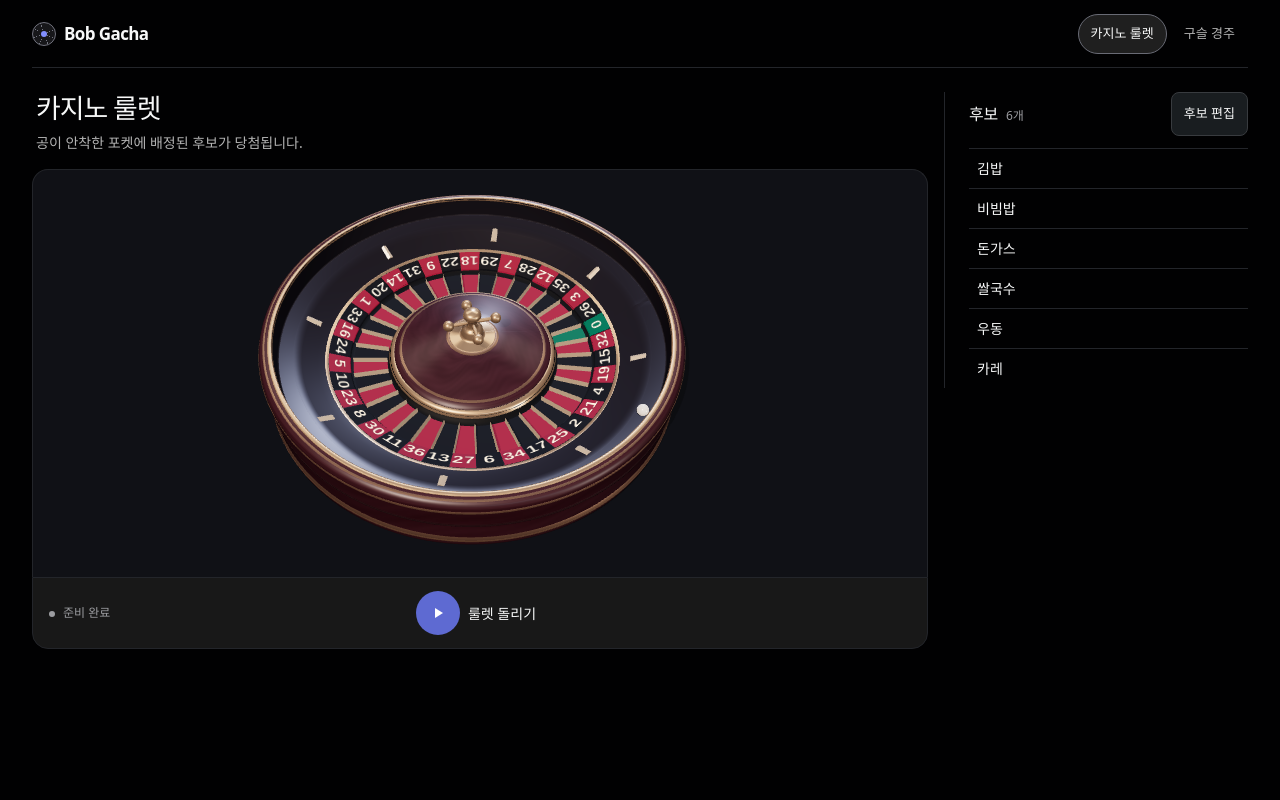
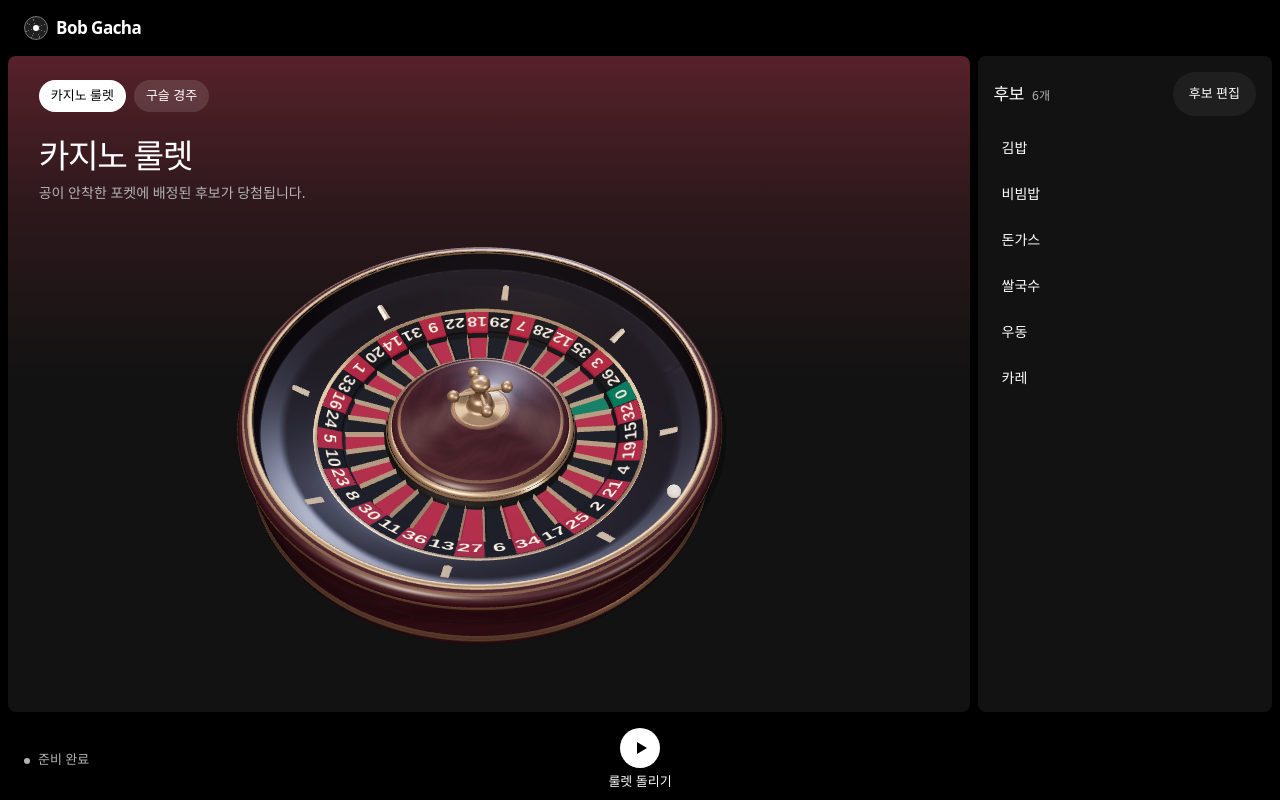
Before and after one commit to linklab/bob-gacha, a Svelte app: page / in a window 1280 px wide. Built offline with nearby package versions, Linux system fonts and the light colour scheme.

Commit message:
Style draw workspace around each game palette

```diff
--- a/src/app/App.svelte
+++ b/src/app/App.svelte
@@ -183,32 +183,33 @@
       <span class="brand-mark" aria-hidden="true"></span>
       <h1>Bob Gacha</h1>
     </div>
+  </header>
+
+  <main class="workspace">
+    <section class="draw-stage" data-mode={mode} aria-labelledby="mode-title">
       <nav class="mode-nav" aria-label="뽑기 방식">
         {#each modeIds as id (id)}
           <button
             type="button"
             aria-pressed={mode === id}
-          aria-controls="draw-stage"
+            aria-controls="draw-view"
             disabled={isRunning && mode !== id}
             onclick={() => { if (mode !== id) void showMode(id); }}
           >{modes[id].title}</button>
         {/each}
       </nav>
-  </header>
-
-  <main class="workspace">
-    <section class="draw-stage" id="draw-stage" aria-labelledby="mode-title">
       <header class="mode-heading">
         <h2 id="mode-title">{settings.title}</h2>
         <p>{settings.description}</p>
       </header>
 
-      <div class="scene-view">
+      <div class="scene-view" id="draw-view">
         <div class="scene-canvas" bind:this={viewport}></div>
         {#if phase === "loading"}
           <span class="scene-loading" aria-hidden="true"></span>
         {/if}
       </div>
+    </section>
 
     <div class="stage-toolbar">
       <div class="stage-readout" aria-live="polite" aria-atomic="true">
@@ -230,7 +231,6 @@
 
       <button
         class="draw-action"
-          class:stop-button={isRunning}
         type="button"
         disabled={phase === "loading"}
         onclick={handleControl}
@@ -247,7 +247,6 @@
         {action}
       </button>
     </div>
-    </section>
 
     <aside class="control-panel" aria-labelledby="candidate-title">
       <div class="panel-heading">
--- a/src/app/app.css
+++ b/src/app/app.css
@@ -2,90 +2,80 @@
   color-scheme: dark;
   font-family: system-ui, -apple-system, "Apple SD Gothic Neo", "Noto Sans KR", sans-serif;
   font-synthesis: none;
-  background: #010102;
-  color: #f7f8f8;
-  --surface-1: #121212;
-  --surface-2: #181818;
-  --surface-3: #1f1f1f;
-  --surface-control: #191d20;
-  --ink: #f7f8f8;
+  background: #000;
+  color: #fff;
+  --panel: #121212;
+  --surface-raised: #1f1f1f;
+  --surface-hover: #2a2a2a;
+  --ink: #fff;
   --muted: #b3b3b3;
-  --subtle: #9c9da1;
-  --hairline: #23252a;
-  --line-strong: #383b3f;
-  --field-line: #696b75;
-  --accent: #5e6ad2;
-  --accent-hover: #828fff;
-  --accent-pressed: #515bc0;
-  --input-focus: #6366f1;
-  --accent-text: #bbc1ff;
-  --accent-ink: #fff;
-  --accent-hover-ink: #0b1024;
-  --negative: #f3727f;
+  --disabled: #929292;
+  --field-line: #727272;
+  --accent: #1ed760;
+  --accent-hover: #3be477;
+  --negative: #ff8d92;
   --space-1: 4px;
   --space-2: 8px;
   --space-3: 12px;
   --space-4: 16px;
   --space-5: 24px;
   --space-6: 32px;
-  --radius-tag: 6px;
-  --radius-control: 8px;
-  --radius-panel: 12px;
-  --radius-scene: 16px;
+  --radius-panel: 8px;
   --radius-pill: 9999px;
 }
 
 * {
   box-sizing: border-box;
 }
+
 body {
   margin: 0;
   font-size: 14px;
   line-height: 1.5;
 }
+
 button,
 textarea {
   font: inherit;
 }
+
 button {
   cursor: pointer;
 }
+
 button:disabled {
   cursor: default;
 }
 
 :where(button, textarea):focus-visible {
-  outline: 2px solid var(--accent-hover);
+  outline: 2px solid var(--ink);
   outline-offset: 3px;
 }
 
 .site-shell {
-  width: min(100% - 64px, 1280px);
+  width: min(100%, 1680px);
   margin-inline: auto;
-  padding-bottom: var(--space-6);
+  padding-inline: var(--space-2);
 }
 
 .topbar {
   display: flex;
-  min-height: 68px;
+  min-height: 56px;
   align-items: center;
-  justify-content: space-between;
-  gap: var(--space-3);
-  border-bottom: 1px solid var(--hairline);
+  padding-inline: var(--space-4);
 }
 
 .brand {
   display: flex;
   align-items: center;
   gap: var(--space-2);
-  white-space: nowrap;
 }
 
 .brand h1 {
   margin: 0;
   font-size: 17px;
-  font-weight: 650;
-  letter-spacing: -0.035em;
+  font-weight: 750;
+  letter-spacing: -0.03em;
 }
 
 .brand-mark {
@@ -93,71 +83,99 @@ button:disabled {
   width: 24px;
   height: 24px;
   place-items: center;
-  border: 1px solid #70717c;
+  border: 1px solid #777;
   border-radius: 50%;
-  background: repeating-conic-gradient(from 22.5deg, #17171a 0 43deg, #747681 43deg 46deg);
+  background: repeating-conic-gradient(from 22.5deg, #202020 0 43deg, #777 43deg 46deg);
 }
 
 .brand-mark::after {
   width: 6px;
   height: 6px;
   border-radius: 50%;
-  background: var(--accent-hover);
+  background: var(--ink);
   content: "";
-}
-
-.mode-nav {
-  display: flex;
-  align-items: center;
-  gap: var(--space-1);
-}
-
-.mode-nav button {
-  min-height: 40px;
-  padding: 0 var(--space-3);
-  border: 1px solid transparent;
-  border-radius: var(--radius-pill);
-  background: transparent;
-  color: var(--muted);
-  font-size: 13px;
-  font-weight: 550;
-  white-space: nowrap;
-}
-
-.mode-nav button[aria-pressed="true"] {
-  border-color: var(--field-line);
-  background: var(--surface-3);
-  color: var(--ink);
-  font-weight: 650;
-}
-
-.mode-nav button:disabled {
-  color: #858589;
 }
 
 .workspace {
   display: grid;
-  grid-template-columns: minmax(0, 1fr) minmax(252px, 304px);
-  align-items: start;
-  gap: var(--space-4);
-  padding-top: var(--space-5);
+  min-height: calc(100svh - 56px);
+  grid-template: "stage roster" 1fr "transport transport" auto / minmax(0, 1fr) clamp(
+      244px,
+      23vw,
+      320px
+    );
+  gap: var(--space-2);
 }
 
 .draw-stage,
 .control-panel {
   min-width: 0;
+  border-radius: var(--radius-panel);
+  background-color: var(--panel);
+}
+
+.draw-stage {
+  --stage-padding: clamp(16px, 2.4vw, 36px);
+  grid-area: stage;
+  display: flex;
+  flex-direction: column;
+  padding: var(--space-5) var(--stage-padding) var(--stage-padding);
+  background-image: linear-gradient(
+    180deg,
+    var(--scene-tone),
+    color-mix(in srgb, var(--scene-tone) 40%, var(--panel)) 148px,
+    var(--panel) 320px
+  );
+}
+
+.draw-stage[data-mode="roulette"] {
+  /* Mahogany wheel and red pockets */
+  --scene-tone: #57212a;
+}
+
+.draw-stage[data-mode="race"] {
+  /* Blue-gray track and steel beams */
+  --scene-tone: #293d58;
+}
+
+.mode-nav {
+  display: flex;
+  flex-wrap: wrap;
+  align-items: center;
+  gap: var(--space-2);
+}
+
+.mode-nav button {
+  min-height: 32px;
+  padding: 0 var(--space-3);
+  border: 0;
+  border-radius: var(--radius-pill);
+  background: rgb(255 255 255 / 12%);
+  color: var(--ink);
+  font-size: 13px;
+  font-weight: 600;
+  white-space: nowrap;
+}
+
+.mode-nav button[aria-pressed="true"] {
+  background: var(--ink);
+  color: #000;
+}
+
+.mode-nav button:disabled {
+  opacity: 0.5;
 }
 
 .mode-heading {
-  padding: 0 var(--space-1) var(--space-4);
+  margin: var(--space-5) 0 var(--space-4);
 }
 
 .mode-heading h2 {
   margin: 0;
-  font-size: clamp(25px, 2.1vw, 28px);
-  font-weight: 600;
-  letter-spacing: -0.038em;
-  line-height: 1.2;
+  font-size: clamp(26px, 2.6vw, 38px);
+  font-weight: 750;
+  letter-spacing: -0.042em;
+  line-height: 1.15;
   word-break: keep-all;
 }
 
@@ -165,26 +183,24 @@ button:disabled {
   margin: var(--space-2) 0 0;
   color: var(--muted);
   font-size: 14px;
-  line-height: 1.5;
   word-break: keep-all;
 }
 
 .scene-view {
   position: relative;
   display: grid;
+  min-height: clamp(282px, 48svh, 500px);
+  flex: 1;
   overflow: clip;
-  height: clamp(308px, 51svh, 500px);
   place-items: center;
-  border: 1px solid var(--hairline);
-  border-bottom: 0;
-  border-radius: var(--radius-scene) var(--radius-scene) 0 0;
-  background: #101116;
+  border-radius: var(--radius-panel);
 }
 
 .scene-canvas {
   position: absolute;
   inset: 0;
 }
+
 .scene-canvas canvas {
   display: block;
   width: 100%;
@@ -197,7 +213,7 @@ button:disabled {
   width: 40px;
   height: 4px;
   border-radius: var(--radius-pill);
-  background: var(--line-strong);
+  background: var(--surface-hover);
 }
 
 .scene-loading::after {
@@ -205,7 +221,7 @@ button:disabled {
   inset: 0 auto 0 0;
   width: 55%;
   border-radius: inherit;
-  background: var(--accent-hover);
+  background: var(--accent);
   content: "";
   animation: loading-scene 950ms ease-in-out infinite alternate;
 }
@@ -221,14 +237,13 @@ button:disabled {
 
 .stage-toolbar {
   display: grid;
-  min-height: 72px;
+  min-height: 80px;
+  grid-area: transport;
   grid-template-columns: minmax(0, 1fr) auto minmax(0, 1fr);
   align-items: center;
   gap: var(--space-3);
-  padding: var(--space-3) var(--space-4);
-  border: 1px solid var(--hairline);
-  border-radius: 0 0 var(--radius-scene) var(--radius-scene);
-  background: var(--surface-2);
+  padding: var(--space-2) var(--space-4) max(var(--space-2), env(safe-area-inset-bottom));
+  background: #000;
 }
 
 .stage-readout {
@@ -239,8 +254,8 @@ button:disabled {
   display: flex;
   align-items: baseline;
   gap: var(--space-2);
-  color: var(--subtle);
-  font-size: 12px;
+  color: var(--muted);
+  font-size: 13px;
   overflow-wrap: anywhere;
 }
 
@@ -250,18 +265,21 @@ button:disabled {
   height: 6px;
   margin-bottom: 1px;
   border-radius: 50%;
-  background: var(--subtle);
+  background: var(--muted);
 }
 
 .stage-status.active {
   color: var(--ink);
 }
+
 .stage-status.active .status-light {
-  background: var(--accent-hover);
+  background: var(--accent);
 }
+
 .error-status {
   color: var(--negative);
 }
+
 .error-status .status-light {
   background: var(--negative);
 }
@@ -271,22 +289,21 @@ button:disabled {
   flex-wrap: wrap;
   align-items: baseline;
   gap: var(--space-1) var(--space-2);
-  min-width: 0;
 }
 
 .draw-result strong {
   min-width: 0;
-  font-size: clamp(18px, 2vw, 24px);
-  font-weight: 650;
+  font-size: clamp(17px, 2vw, 22px);
+  font-weight: 750;
   letter-spacing: -0.025em;
   line-height: 1.2;
   overflow-wrap: anywhere;
 }
 
 .result-label {
-  color: var(--accent-text);
-  font-size: 11px;
-  font-weight: 650;
+  color: var(--accent);
+  font-size: 12px;
+  font-weight: 700;
 }
 
 .pocket-result {
@@ -298,135 +315,118 @@ button:disabled {
 .draw-action,
 .button-primary,
 .button-secondary {
-  display: inline-flex;
   min-height: 44px;
-  align-items: center;
-  justify-content: center;
-  gap: var(--space-2);
-  padding: 0 var(--space-3);
-  border: 1px solid transparent;
-  border-radius: var(--radius-control);
-  font-size: 14px;
-  font-weight: 650;
+  padding: 0 var(--space-4);
+  border: 0;
+  border-radius: var(--radius-pill);
+  font-weight: 700;
   white-space: nowrap;
 }
 
 .draw-action {
+  display: grid;
   align-self: start;
-  padding: 0 var(--space-2) 0 0;
-  border-radius: var(--radius-pill);
+  justify-items: center;
+  gap: var(--space-1);
+  padding: 0 var(--space-2);
   background: transparent;
   color: var(--ink);
-  font-weight: 700;
+  font-size: 13px;
 }
 
 .action-symbol {
   display: grid;
-  flex: none;
-  width: 44px;
-  height: 44px;
+  width: 40px;
+  height: 40px;
   place-items: center;
   border-radius: 50%;
-  background: var(--accent);
-  color: var(--accent-ink);
-  transition: transform 140ms ease-out;
+  background: var(--ink);
+  color: #000;
+  transition: transform 120ms ease-out;
 }
 
 .play-mark {
   width: 0;
   height: 0;
-  margin-left: 2px;
+  margin-left: 3px;
   border: solid transparent;
-  border-width: 5px 0 5px 8px;
+  border-width: 6px 0 6px 10px;
   border-left-color: currentColor;
 }
 
 .stop-mark {
-  width: 9px;
-  height: 9px;
+  width: 10px;
+  height: 10px;
   border-radius: 1px;
   background: currentColor;
 }
+
 .reload-mark {
   font-size: 19px;
   line-height: 1;
 }
 
 .button-secondary {
-  border-color: var(--line-strong);
-  background: var(--surface-control);
+  background: var(--surface-raised);
   color: var(--ink);
 }
 
 .button-primary {
-  background: var(--ink);
+  background: var(--accent);
   color: #000;
-}
-
-.draw-action.stop-button .action-symbol {
-  background: var(--line-strong);
-  color: var(--ink);
 }
 
 @media (hover: hover) {
   .mode-nav button[aria-pressed="false"]:hover:enabled {
-    background: var(--surface-3);
-    color: var(--ink);
+    background: rgb(255 255 255 / 20%);
   }
+
   .button-primary:hover:enabled {
-    background: #fff;
+    background: var(--accent-hover);
   }
+
+  .button-secondary:hover:enabled {
+    background: var(--surface-hover);
+  }
+
   .draw-action:hover:enabled .action-symbol {
-    background: var(--accent-hover);
-    color: var(--accent-hover-ink);
-    transform: scale(1.025);
+    transform: scale(1.06);
   }
-  .button-secondary:hover:enabled {
-    border-color: var(--field-line);
-    background: #292929;
-    color: var(--ink);
-  }
-  .draw-action.stop-button:hover:enabled .action-symbol {
-    background: #48494e;
-    color: var(--ink);
-  }
+
   .candidate-editor textarea:hover:not([aria-invalid="true"]) {
-    border-color: #858791;
+    border-color: var(--muted);
   }
 }
 
-.button-primary:active:enabled {
-  background: #dadbdd;
+.mode-nav button:active:enabled,
+.button-primary:active:enabled,
+.button-secondary:active:enabled {
+  filter: brightness(0.9);
 }
+
 .draw-action:active:enabled .action-symbol {
-  background: var(--accent-pressed);
-  color: var(--accent-ink);
-  transform: scale(0.98);
-}
-.button-secondary:active:enabled {
-  background: var(--surface-1);
-}
-.draw-action.stop-button:active:enabled .action-symbol {
-  background: var(--line-strong);
+  background: #dedede;
+  transform: scale(0.96);
 }
 
 .button-primary:disabled,
 .button-secondary:disabled {
-  border-color: var(--hairline);
-  background: var(--surface-3);
-  color: #858589;
+  background: var(--surface-raised);
+  color: var(--disabled);
 }
-.draw-action:disabled,
+
+.draw-action:disabled {
+  color: var(--disabled);
+}
+
 .draw-action:disabled .action-symbol {
-  color: #858589;
-}
-.draw-action:disabled .action-symbol {
-  background: var(--surface-3);
+  background: var(--surface-hover);
+  color: var(--disabled);
 }
 
 .control-panel {
-  padding: 0 0 0 var(--space-5);
-  border-left: 1px solid var(--hairline);
+  grid-area: roster;
+  padding: var(--space-4);
 }
 
 .panel-heading,
@@ -435,78 +435,85 @@ button:disabled {
   align-items: center;
   gap: var(--space-2);
 }
+
 .panel-heading {
   justify-content: space-between;
+  gap: var(--space-3);
 }
+
 .candidate-heading {
   align-items: baseline;
 }
+
 .candidate-heading h2 {
   margin: 0;
-  font-size: 16px;
-  font-weight: 650;
-  letter-spacing: -0.018em;
+  font-size: 17px;
+  font-weight: 750;
+  letter-spacing: -0.025em;
 }
+
 .panel-heading .button-secondary {
   font-size: 13px;
 }
+
 .candidate-count {
-  color: var(--subtle);
+  color: var(--muted);
   font-size: 12px;
-  font-variant-numeric: tabular-nums;
+  white-space: nowrap;
 }
 
 .roster-context {
-  margin: var(--space-3) 0 0;
-  color: var(--subtle);
+  margin: var(--space-3) var(--space-2) 0;
+  color: var(--muted);
   font-size: 12px;
 }
 
 .entrants {
-  margin: var(--space-3) 0 0;
+  margin: var(--space-2) 0 0;
   padding: 0;
 }
 
 .entrants li {
   display: grid;
-  min-height: 40px;
+  min-height: 46px;
   align-content: center;
   gap: var(--space-1);
   padding: var(--space-2);
-  border-top: 1px solid var(--hairline);
+  border-radius: 6px;
 }
 
 .entrants li.winner {
-  border-radius: var(--radius-tag);
-  background: var(--surface-2);
-  box-shadow: inset 2px 0 var(--accent);
+  background: var(--surface-raised);
+  color: var(--accent);
 }
 
 .entrant-identity {
   display: flex;
   min-width: 0;
   align-items: center;
-  gap: var(--space-2);
+  gap: var(--space-3);
 }
+
 .entrant-name {
   min-width: 0;
   overflow-wrap: anywhere;
 }
+
 .entrant-number {
   display: grid;
   flex: none;
-  width: 22px;
-  height: 22px;
+  width: 32px;
+  height: 32px;
   place-items: center;
   border-radius: 50%;
-  color: #11111a;
-  font-size: 11px;
-  font-weight: 700;
+  color: #111;
+  font-size: 13px;
+  font-weight: 750;
   font-variant-numeric: tabular-nums;
 }
 
 .entrant-pockets {
-  color: var(--subtle);
+  color: var(--muted);
   font-size: 12px;
   font-variant-numeric: tabular-nums;
   overflow-wrap: anywhere;
@@ -516,32 +523,35 @@ button:disabled {
   width: min(100% - var(--space-6), 456px);
   max-height: calc(100dvh - var(--space-6));
   padding: var(--space-5);
-  border: 1px solid var(--line-strong);
+  border: 0;
   border-radius: var(--radius-panel);
-  background: var(--surface-2);
+  background: var(--surface-raised);
   color: var(--ink);
-  box-shadow: 0 8px 24px rgb(0 0 0 / 50%);
+  box-shadow: 0 16px 40px rgb(0 0 0 / 65%);
 }
 
 .candidate-editor::backdrop {
   background: rgb(0 0 0 / 72%);
 }
+
 .editor-heading h2 {
   margin: 0;
   font-size: 22px;
-  font-weight: 600;
+  font-weight: 750;
   letter-spacing: -0.025em;
 }
+
 .editor-heading p {
   margin: var(--space-1) 0 var(--space-4);
   color: var(--muted);
   font-size: 14px;
 }
+
 .editor-label {
   display: block;
   margin-bottom: var(--space-2);
   font-size: 13px;
-  font-weight: 550;
+  font-weight: 600;
 }
 
 .candidate-editor textarea {
@@ -551,18 +561,19 @@ button:disabled {
   padding: var(--space-2) var(--space-3);
   resize: vertical;
   border: 1px solid var(--field-line);
-  border-radius: var(--radius-control);
-  background: var(--surface-1);
+  border-radius: 4px;
+  background: var(--panel);
   color: var(--ink);
 }
 
 .candidate-editor textarea[aria-invalid="true"] {
   border-color: var(--negative);
 }
+
 .candidate-editor textarea:focus-visible {
-  outline-color: var(--input-focus);
   outline-offset: 1px;
 }
+
 .candidate-error {
   margin: var(--space-2) 0 0;
   color: var(--negative);
@@ -576,75 +587,73 @@ button:disabled {
   margin-top: var(--space-4);
 }
 
+@media (min-width: 801px) {
+  .draw-stage[data-mode="race"] .scene-canvas {
+    inset: 50% 0 auto;
+    width: 100%;
+    max-height: 100%;
+    aspect-ratio: 1.95;
+    transform: translateY(-50%);
+  }
+
+  .entrants {
+    max-height: max(320px, calc(100svh - 240px));
+    overflow-y: auto;
+  }
+}
+
 @media (max-width: 800px) {
   .site-shell {
-    width: min(100% - var(--space-6), 640px);
+    max-width: 680px;
   }
-  .topbar {
-    min-height: 64px;
+
+  .workspace {
+    min-height: auto;
+    grid-template: "stage" "transport" "roster" / minmax(0, 1fr);
+    padding-bottom: var(--space-2);
   }
+
+  .draw-stage {
+    padding-top: var(--space-4);
+  }
+
   .mode-nav button {
     min-height: 44px;
   }
-  .workspace {
-    grid-template-columns: minmax(0, 1fr);
-    padding-top: var(--space-4);
+
+  .mode-heading {
+    margin: var(--space-4) 0 var(--space-3);
   }
-  .mode-heading {
-    padding: 0 var(--space-1) var(--space-3);
-  }
+
   .mode-heading p {
     margin-top: var(--space-1);
     font-size: 13px;
   }
+
   .scene-view {
-    height: clamp(204px, min(74vw, 44svh), 400px);
+    min-height: clamp(204px, min(74vw, 44svh), 400px);
   }
+
   .stage-toolbar {
     min-height: 64px;
     grid-template-columns: minmax(0, 1fr) auto;
-    padding: var(--space-2) var(--space-3);
+    padding: var(--space-1) var(--space-3);
   }
-  .control-panel {
-    padding: var(--space-4) var(--space-1) 0;
-    border-top: 1px solid var(--hairline);
-    border-left: 0;
+
+  .draw-action {
+    grid-auto-flow: column;
+    align-items: center;
+    gap: var(--space-2);
+    padding: 0 var(--space-1);
   }
+
+  .action-symbol {
+    width: 44px;
+    height: 44px;
+  }
+
   .candidate-editor textarea {
     font-size: 16px;
-  }
-}
-
-@media (max-width: 370px) {
-  .site-shell {
-    width: calc(100% - var(--space-5));
-  }
-  .brand h1 {
-    font-size: 15px;
-  }
-  .brand-mark {
-    width: 20px;
-    height: 20px;
-  }
-  .topbar {
-    gap: var(--space-2);
-  }
-  .mode-nav {
-    gap: 0;
-  }
-  .mode-nav button {
-    padding-inline: var(--space-2);
-    font-size: 12px;
-  }
-  .stage-toolbar {
-    gap: var(--space-2);
-  }
-  .draw-action {
-    gap: var(--space-1);
-    font-size: 13px;
-  }
-  .candidate-editor {
-    padding: var(--space-4);
   }
 }
 
@@ -652,9 +661,11 @@ button:disabled {
   .scene-loading::after {
     animation: none;
   }
+
   .action-symbol {
     transition: none;
   }
+
   .draw-action:hover:enabled .action-symbol,
   .draw-action:active:enabled .action-symbol {
     transform: none;
```
Lines whose indentation alone changed are shown as unchanged.
